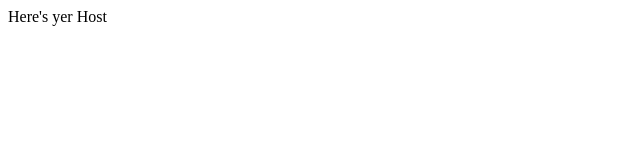
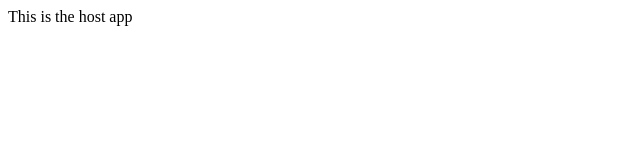
Before and after one commit to willismorse/microservices-demo-microfrontend-hostapp, a plain HTML site: page public/index.html in a window 1280 px wide. Shown: the full height of the page, 0-640 px from the left. Drawn offline with Linux system fonts and the light colour scheme.

Commit message:
Cleaned up host app html labelling

```diff
--- a/public/index.html
+++ b/public/index.html
@@ -6,7 +6,7 @@
 <body>
 
 <div id="host-container">
-    <p>Here's yer Host</p>
+    <p>This is the host app</p>
 
     <div id="products-container">
     </div>
```
